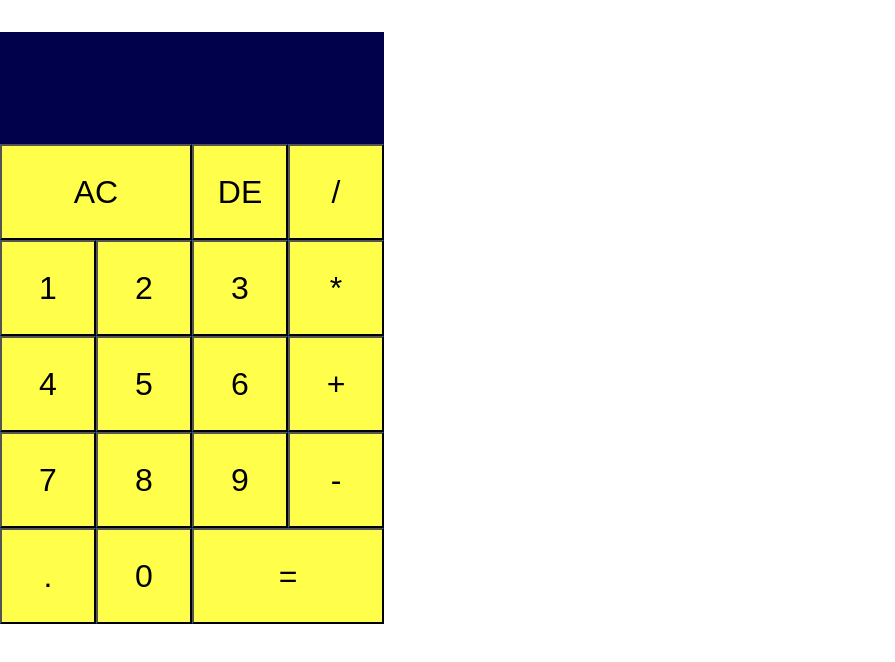
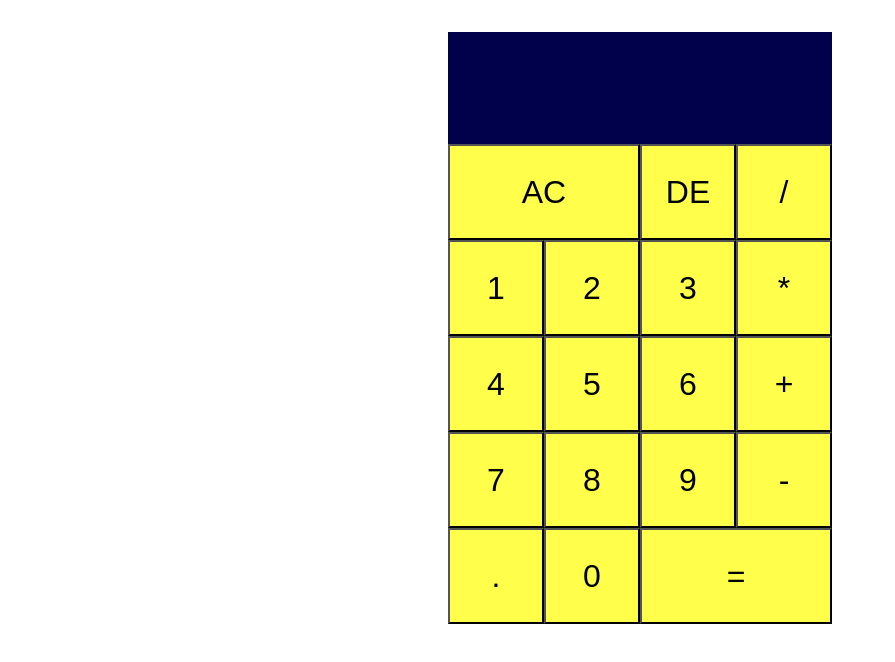
Before and after one commit to Gurmuked/react-apps, a React (Create React App) app in the folder project/: page / in a window 1280 px wide. Shown: the top 662 px of the page, without its empty margins (0-895 px from the left). Built offline with nearby package versions, Linux system fonts and the light colour scheme.

Commit message:
functionality is also done

```diff
--- a/project/src/components/calculator.css
+++ b/project/src/components/calculator.css
@@ -6,6 +6,7 @@ body{
   background-color: linear-gradient(to right, #00AAFF, #00FF6C);
 }
 .calculator-grid{
+  justify-content: center;
   display: grid;
   margin-top: 2rem;
   grid-template-columns: repeat(4, 6rem);
@@ -30,7 +31,7 @@ body{
   display: flex;
   align-items: flex-end;
   justify-content: space-around;
-  padding: .75rem;
+  padding: 1.5rem;
   word-wrap: break-word;
   word-break: break-all;
 }
@@ -40,5 +41,5 @@ body{
 }
 .outPut .current-operand{
   color: white;
-  font-size: 2.5rem;
+  font-size: 1.5rem;
 }
```
